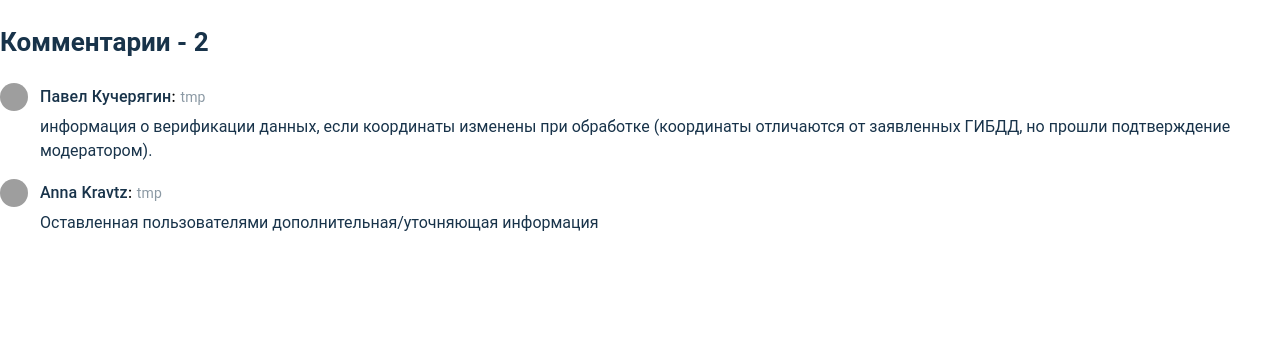
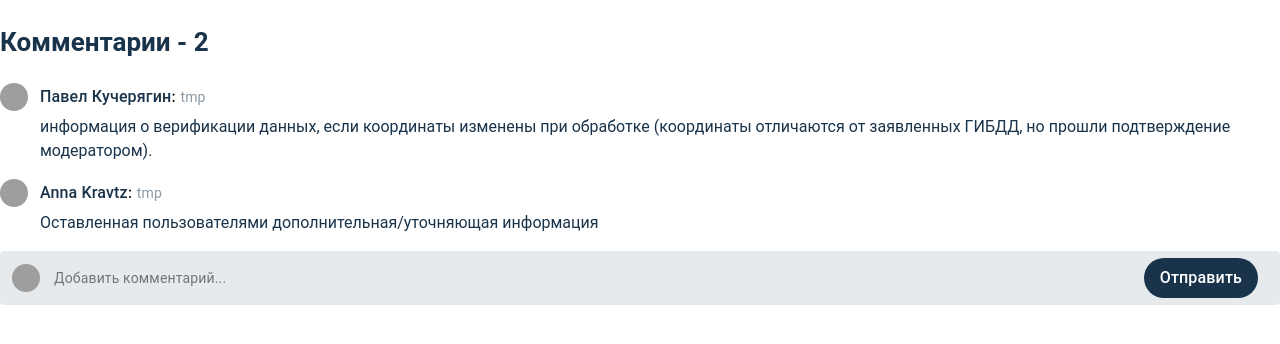
Before and after one commit to dtpstat/website, a Next.js app: page /iframes/comments/1 in a window 1280 px wide. Shown: the top 344 px of the page. Built offline with nearby package versions, Linux system fonts and the light colour scheme; grey boxes are pictures that could not be loaded.

Commit message:
Replace Russian с with latin c

```diff
--- a/src/pages/iframes/comments/[dtpId].tsx
+++ b/src/pages/iframes/comments/[dtpId].tsx
@@ -3,9 +3,9 @@ import Error from "next/error";
 import * as React from "react";
 import styled from "styled-components";
 
-// import { CommentInput } from "../../../components/comment-input";
-import { CommentList } from "../../../components/сomment-list";
-// import { commentsArePaused } from "../../../shared/helpersForComments";
+import { CommentInput } from "../../../components/comment-input";
+import { CommentList } from "../../../components/comment-list";
+import { commentsArePaused } from "../../../shared/helpersForComments";
 import { Comment } from "../../../types";
 
 export interface CommentsIframePageProps {
@@ -35,11 +35,11 @@ const CommentsIframePage: NextPage<CommentsIframePageProps> = ({
       <CommentsHeader>Комментарии - {comments.length}</CommentsHeader>
       <CommentList comments={comments} />
 
-      {/* {commentsArePaused ? (
+      {commentsArePaused ? (
         <p>Добавление новых комментариев приостановлено</p>
       ) : (
         <CommentInput />
-      )} */}
+      )}
     </div>
   );
 };
```
Also changed, not shown: src/components/comment-list.tsx (renamed from src/components/сomment-list.tsx).
